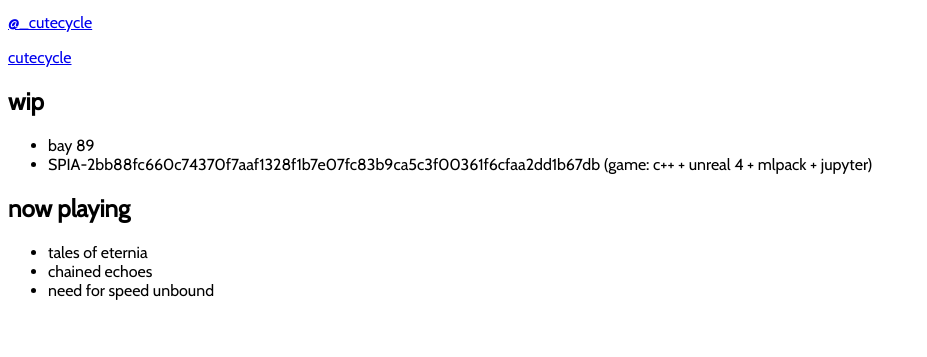
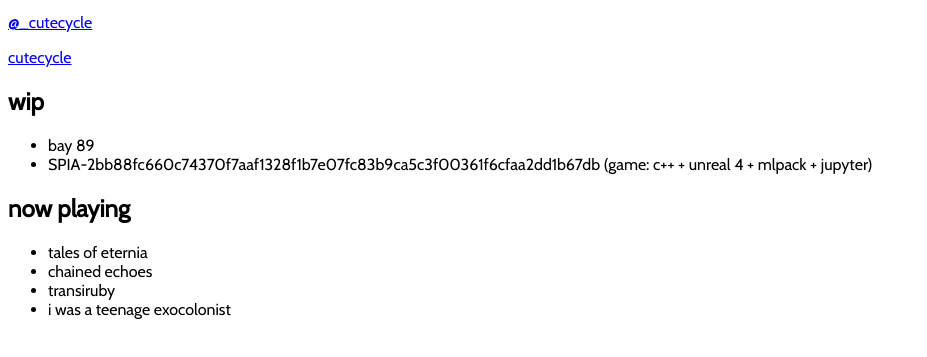
Before and after one commit to cutecycle/girlhours, a Gatsby site: page / in a window 1280 px wide. Shown: the part 105-462 px from the top of the page, without its empty margins (0-927 px from the left). Built offline with nearby package versions, Linux system fonts and the light colour scheme; Gatsby itself is replaced by a stand-in of ours.

Commit message:
Update index.js

```diff
--- a/src/pages/index.js
+++ b/src/pages/index.js
@@ -38,7 +38,8 @@
             <ul>
                 <li>tales of eternia</li>
                 <li>chained echoes</li>
-<li>need for speed unbound</li>
+                <li>transiruby</li>
+                <li>i was a teenage exocolonist</li>
 
             </ul>
         </div>
```
